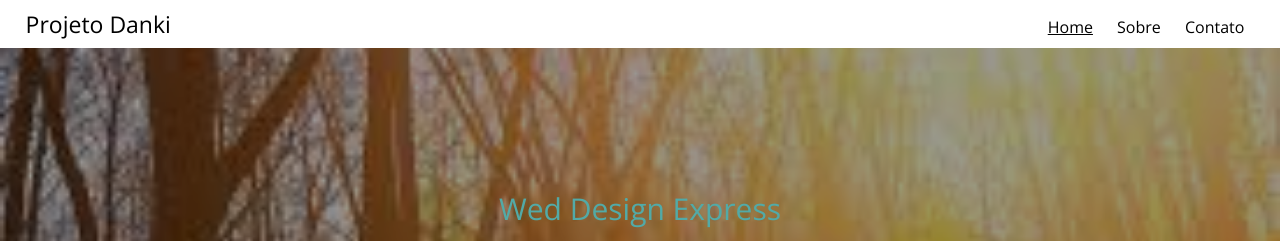
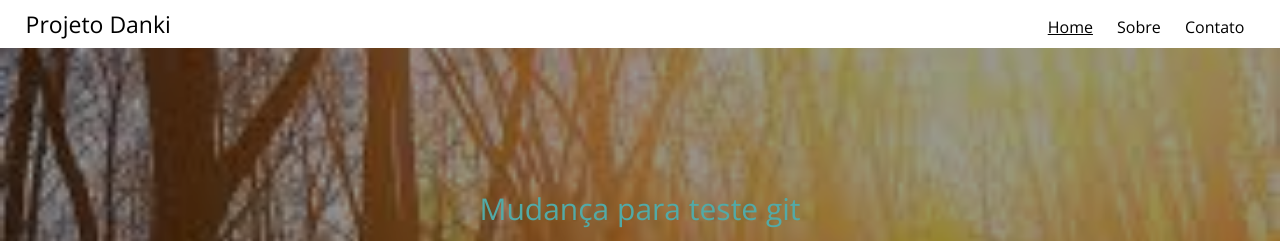
Before and after one commit to gyaninascimento/Projeto_express, a plain HTML site: page Projeto1/index.html in a window 1280 px wide. Shown: the top 241 px of the page. Drawn offline with nearby package versions, Linux system fonts and the light colour scheme.

Commit message:
commit branch

```diff
--- a/Projeto1/index.html
+++ b/Projeto1/index.html
@@ -49,7 +49,7 @@
     <section class="main-bg">
         <div class="overlay"></div><!--overlay-->
         <div class="container">
-            <h2>Wed Design Express</h2>
+            <h2>Mudança para teste git</h2>
             <p>Lorem, ipsum dolor sit amet consectetur adipisicing elit. Accusantium quia quo perferendis illum iste sint, quod autem? A, tempora, fuga et hic explicabo repellendus qui praesentium in sunt repudiandae nobis!
                 Lorem ipsum dolor sit amet consectetur, adipisicing elit. Quidem eaque pariatur, laborum quis ducimus laboriosam veritatis neque perferendis atque voluptas rem nesciunt voluptatibus, modi incidunt odio ipsam nisi adipisci asperiores!
                 Lorem ipsum, dolor sit amet consectetur adipisicing elit. Eligendi labore quia illo nihil obcaecati dolor vero odio aut quam quisquam, optio sint praesentium amet deleniti dolore vel distinctio.
```
